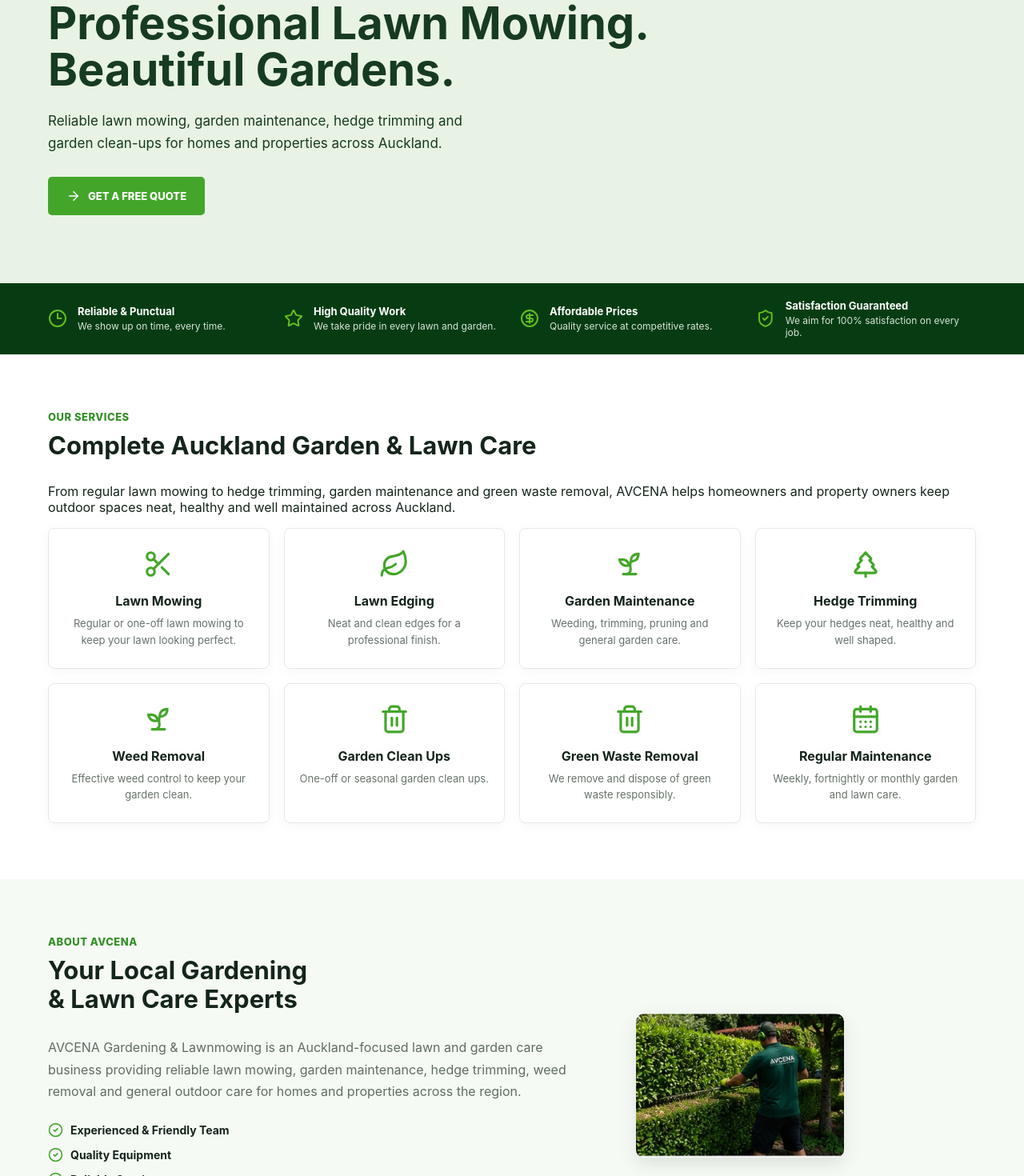
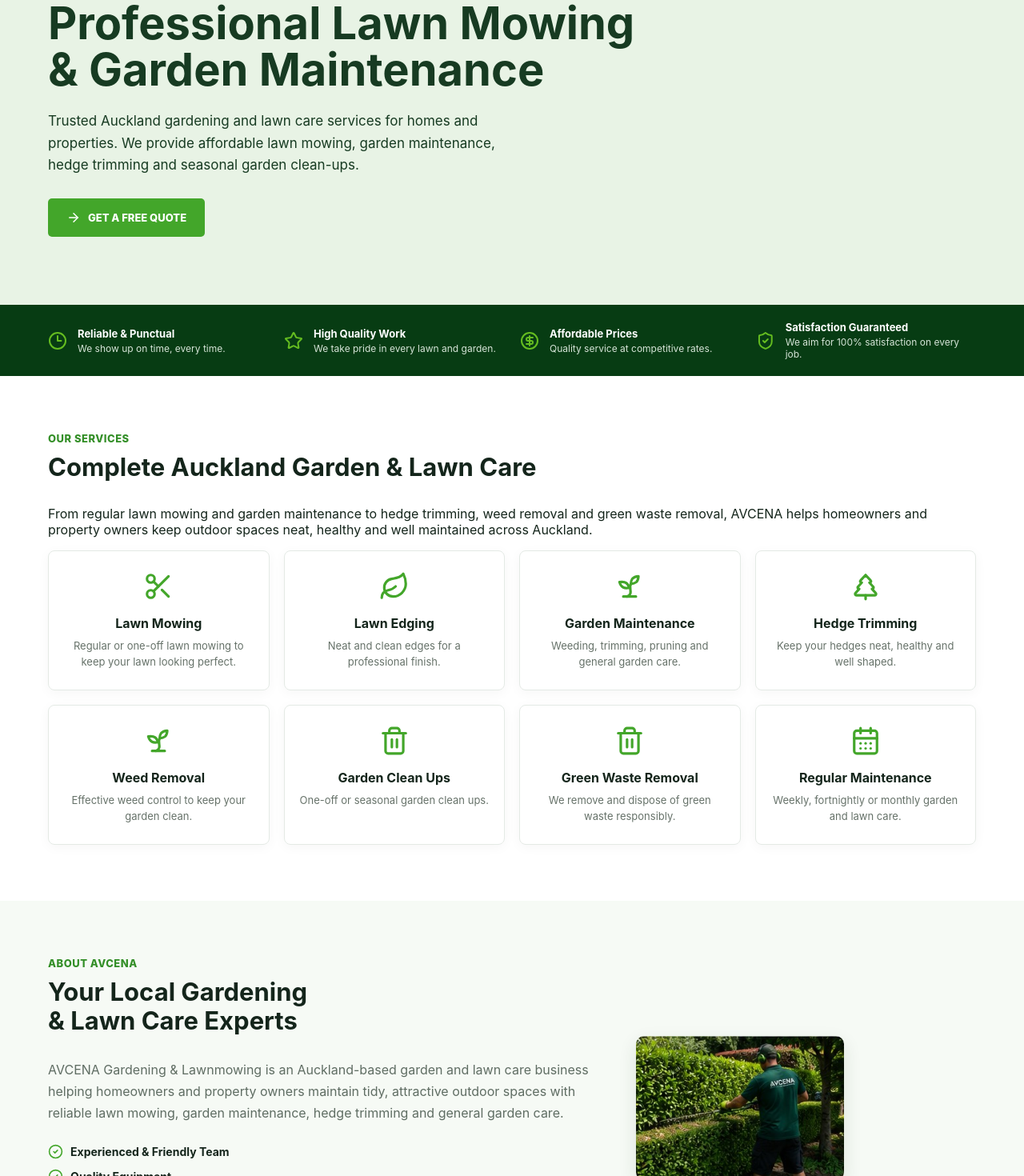
Before and after one commit to Neeraj-Geetu2026/avcena.github.io, a React (Vite) app: page / in a window 1280 px wide. Shown: the part 200-1670 px from the top of the page at 80% size. Built offline with nearby package versions, Linux system fonts and the light colour scheme; no server answers.

Commit message:
Refine SEO homepage wording

```diff
--- a/src/main.jsx
+++ b/src/main.jsx
@@ -128,8 +128,8 @@
           <div className="hero-overlay"/>
           <div className="container hero-content">
             <p className="eyebrow">AUCKLAND LAWN MOWING & GARDEN CARE</p>
-            <h1>Professional Lawn Mowing.<br/>Beautiful Gardens.</h1>
-            <p className="hero-copy">Reliable lawn mowing, garden maintenance, hedge trimming and garden clean-ups for homes and properties across Auckland.</p>
+            <h1>Professional Lawn Mowing<br/>& Garden Maintenance</h1>
+            <p className="hero-copy">Trusted Auckland gardening and lawn care services for homes and properties. We provide affordable lawn mowing, garden maintenance, hedge trimming and seasonal garden clean-ups.</p>
             <div className="actions">
               <button className="btn primary" onClick={() => scrollTo("contact")}><ArrowRight size={18}/> GET A FREE QUOTE</button>
             </div>
@@ -151,7 +151,7 @@
           <div className="container">
             <p className="eyebrow green">OUR SERVICES</p>
             <h2>Complete Auckland Garden & Lawn Care</h2>
-            <p className="services-intro">From regular lawn mowing to hedge trimming, garden maintenance and green waste removal, AVCENA helps homeowners and property owners keep outdoor spaces neat, healthy and well maintained across Auckland.</p>
+            <p className="services-intro">From regular lawn mowing and garden maintenance to hedge trimming, weed removal and green waste removal, AVCENA helps homeowners and property owners keep outdoor spaces neat, healthy and well maintained across Auckland.</p>
             <div className="services-grid">
               {services.map(([title,desc,Icon]) => <article className="service-card" key={title}>
                 <Icon className="service-icon"/><h3>{title}</h3><p>{desc}</p>
@@ -165,7 +165,7 @@
             <div>
               <p className="eyebrow green">ABOUT AVCENA</p>
               <h2>Your Local Gardening<br/>& Lawn Care Experts</h2>
-              <p>AVCENA Gardening & Lawnmowing is an Auckland-focused lawn and garden care business providing reliable lawn mowing, garden maintenance, hedge trimming, weed removal and general outdoor care for homes and properties across the region.</p>
+              <p>AVCENA Gardening & Lawnmowing is an Auckland-based garden and lawn care business helping homeowners and property owners maintain tidy, attractive outdoor spaces with reliable lawn mowing, garden maintenance, hedge trimming and general garden care.</p>
               <ul className="checks">
                 {["Experienced & Friendly Team","Quality Equipment","Reliable Service","Fully Insured*"].map(x => <li key={x}><CheckCircle2 size={19}/>{x}</li>)}
               </ul>
```
